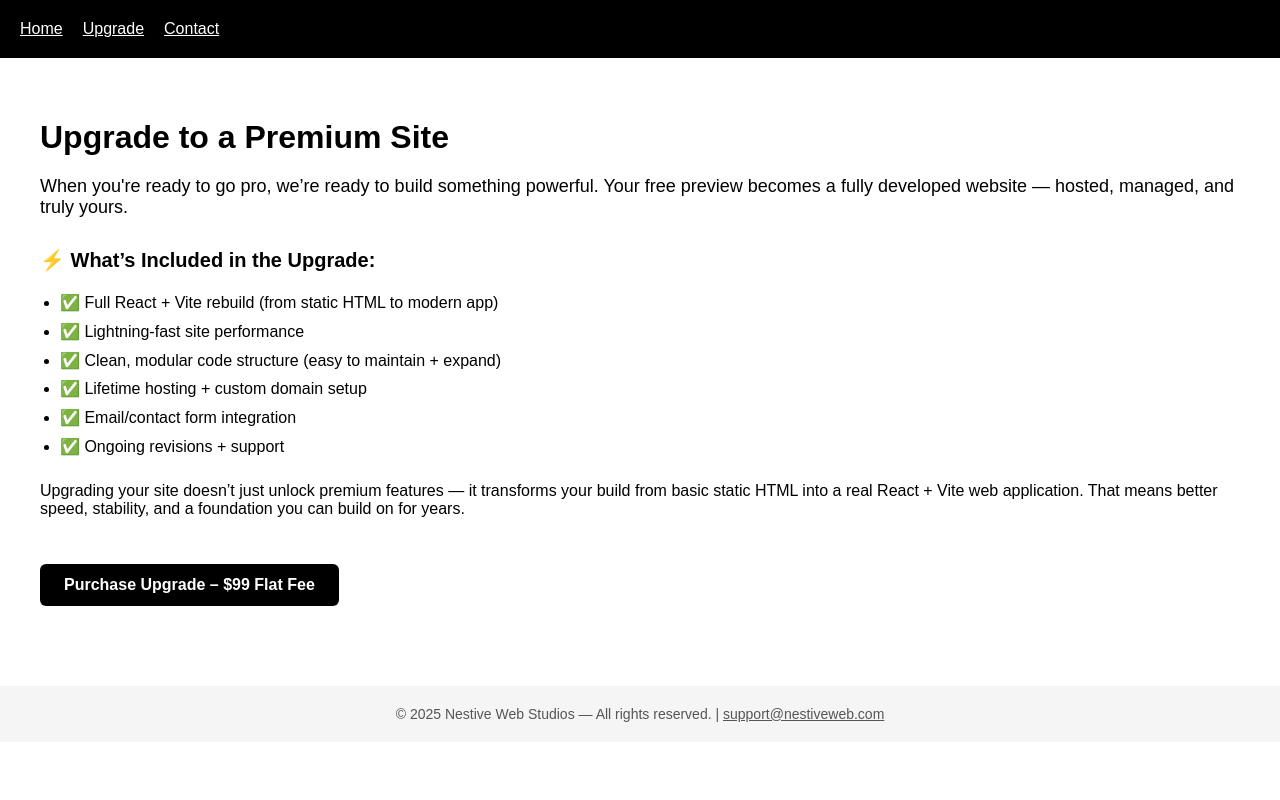
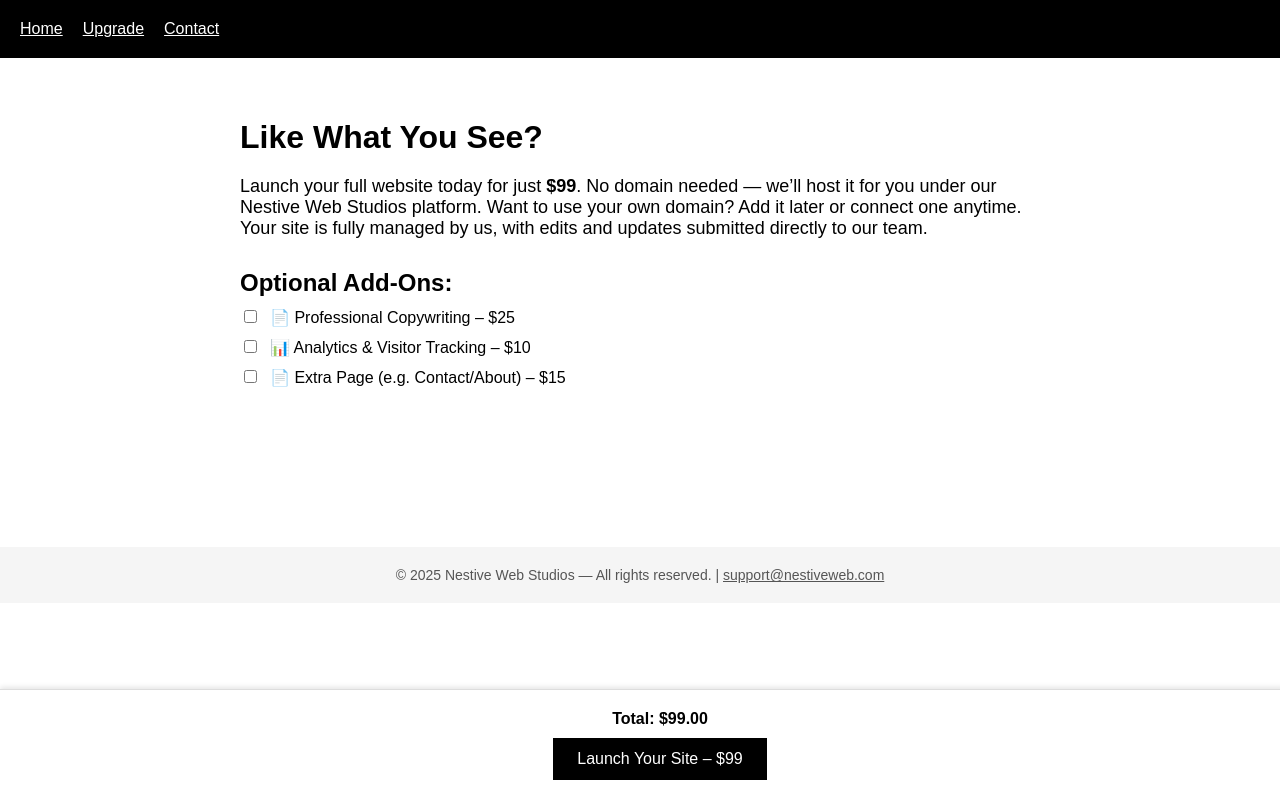
Before and after one commit to NestiveWebStudios/nestive-site, a React (Vite) app: page /upgrade-details in a window 1280 px wide. Built offline with nearby package versions, Linux system fonts and the light colour scheme.

Commit message:
Update UpgradeDetails.jsx

```diff
--- a/src/UpgradeDetails.jsx
+++ b/src/UpgradeDetails.jsx
@@ -1,51 +1,105 @@
-import React from 'react';
+import React, { useState } from 'react';
 
 const UpgradeDetails = () => {
+  const [addons, setAddons] = useState({
+    copywriting: false,
+    analytics: false,
+    extraPage: false,
+  });
+
+  const prices = {
+    base: 9900, // $99.00
+    copywriting: 2500,
+    analytics: 1000,
+    extraPage: 1500,
+  };
+
+  const getTotal = () => {
+    let total = 0;
+    Object.keys(addons).forEach(key => {
+      if (addons[key]) total += prices[key];
+    });
+    return total;
+  };
+
+  const handleChange = (addon) => {
+    setAddons(prev => ({ ...prev, [addon]: !prev[addon] }));
+  };
+
+  const handleCheckout = () => {
+    // Replace with actual Stripe link or checkout handler
+    window.location.href = 'https://your-stripe-checkout-link.com';
+  };
+
   return (
-    <div style={{ padding: '40px', fontFamily: 'Arial, sans-serif' }}>
-      <h1 style={{ fontSize: '32px', marginBottom: '20px' }}>
-        Upgrade to a Premium Site
-      </h1>
-
-      <p style={{ fontSize: '18px', marginBottom: '20px' }}>
-        When you're ready to go pro, we’re ready to build something powerful.
-        Your free preview becomes a fully developed website — hosted, managed, and truly yours.
+    <div style={{ padding: '40px', fontFamily: 'Arial, sans-serif', maxWidth: '800px', margin: '0 auto' }}>
+      <h1 style={{ fontSize: '32px', marginBottom: '20px' }}>Like What You See?</h1>
+      <p style={{ fontSize: '18px', marginBottom: '30px' }}>
+        Launch your full website today for just <strong>$99</strong>. No domain needed — we’ll host it for you under our Nestive Web Studios platform.
+        Want to use your own domain? Add it later or connect one anytime.
+        Your site is fully managed by us, with edits and updates submitted directly to our team.
       </p>
 
-      <h2 style={{ fontSize: '20px', marginTop: '30px' }}>
-        ⚡ What’s Included in the Upgrade:
-      </h2>
-      <ul style={{ marginTop: '10px', lineHeight: '1.8', paddingLeft: '20px' }}>
-        <li>✅ Full React + Vite rebuild (from static HTML to modern app)</li>
-        <li>✅ Lightning-fast site performance</li>
-        <li>✅ Clean, modular code structure (easy to maintain + expand)</li>
-        <li>✅ Lifetime hosting + custom domain setup</li>
-        <li>✅ Email/contact form integration</li>
-        <li>✅ Ongoing revisions + support</li>
-      </ul>
+      <h2 style={{ fontSize: '24px', marginBottom: '10px' }}>Optional Add-Ons:</h2>
+      <div style={{ marginBottom: '80px' }}>
+        <label style={{ display: 'block', marginBottom: '10px' }}>
+          <input
+            type="checkbox"
+            checked={addons.copywriting}
+            onChange={() => handleChange('copywriting')}
+          />
+          <span style={{ marginLeft: '10px' }}>📄 Professional Copywriting – $25</span>
+        </label>
 
-      <p style={{ marginTop: '20px', fontSize: '16px' }}>
-        Upgrading your site doesn’t just unlock premium features — it transforms your build from basic static HTML
-        into a real React + Vite web application. That means better speed, stability, and a foundation you can build on for years.
-      </p>
+        <label style={{ display: 'block', marginBottom: '10px' }}>
+          <input
+            type="checkbox"
+            checked={addons.analytics}
+            onChange={() => handleChange('analytics')}
+          />
+          <span style={{ marginLeft: '10px' }}>📊 Analytics & Visitor Tracking – $10</span>
+        </label>
 
-      <a
-        href="https://buy.stripe.com/test_YOUR_PAYMENT_LINK_HERE"
-        target="_blank"
-        rel="noopener noreferrer"
-        style={{
-          display: 'inline-block',
-          marginTop: '30px',
-          padding: '12px 24px',
-          backgroundColor: '#000',
-          color: '#fff',
-          borderRadius: '6px',
-          textDecoration: 'none',
-          fontWeight: 'bold',
-        }}
-      >
-        Purchase Upgrade – $99 Flat Fee
-      </a>
+        <label style={{ display: 'block', marginBottom: '10px' }}>
+          <input
+            type="checkbox"
+            checked={addons.extraPage}
+            onChange={() => handleChange('extraPage')}
+          />
+          <span style={{ marginLeft: '10px' }}>📄 Extra Page (e.g. Contact/About) – $15</span>
+        </label>
+      </div>
+
+      {/* Sticky Checkout Bar */}
+      <div style={{
+        position: 'fixed',
+        bottom: '0',
+        left: '0',
+        width: '100%',
+        backgroundColor: '#fff',
+        borderTop: '1px solid #ddd',
+        padding: '20px',
+        textAlign: 'center',
+        boxShadow: '0 -2px 5px rgba(0,0,0,0.1)',
+        zIndex: '1000'
+      }}>
+        <strong>Total: ${( (prices.base + getTotal()) / 100 ).toFixed(2)}</strong>
+        <br />
+        <button
+          style={{
+            backgroundColor: '#000',
+            color: '#fff',
+            padding: '12px 24px',
+            border: 'none',
+            marginTop: '10px',
+            cursor: 'pointer',
+            fontSize: '16px'
+          }}
+          onClick={handleCheckout}
+        >
+          Launch Your Site – $99
+        </button>
+      </div>
     </div>
   );
 };
```
